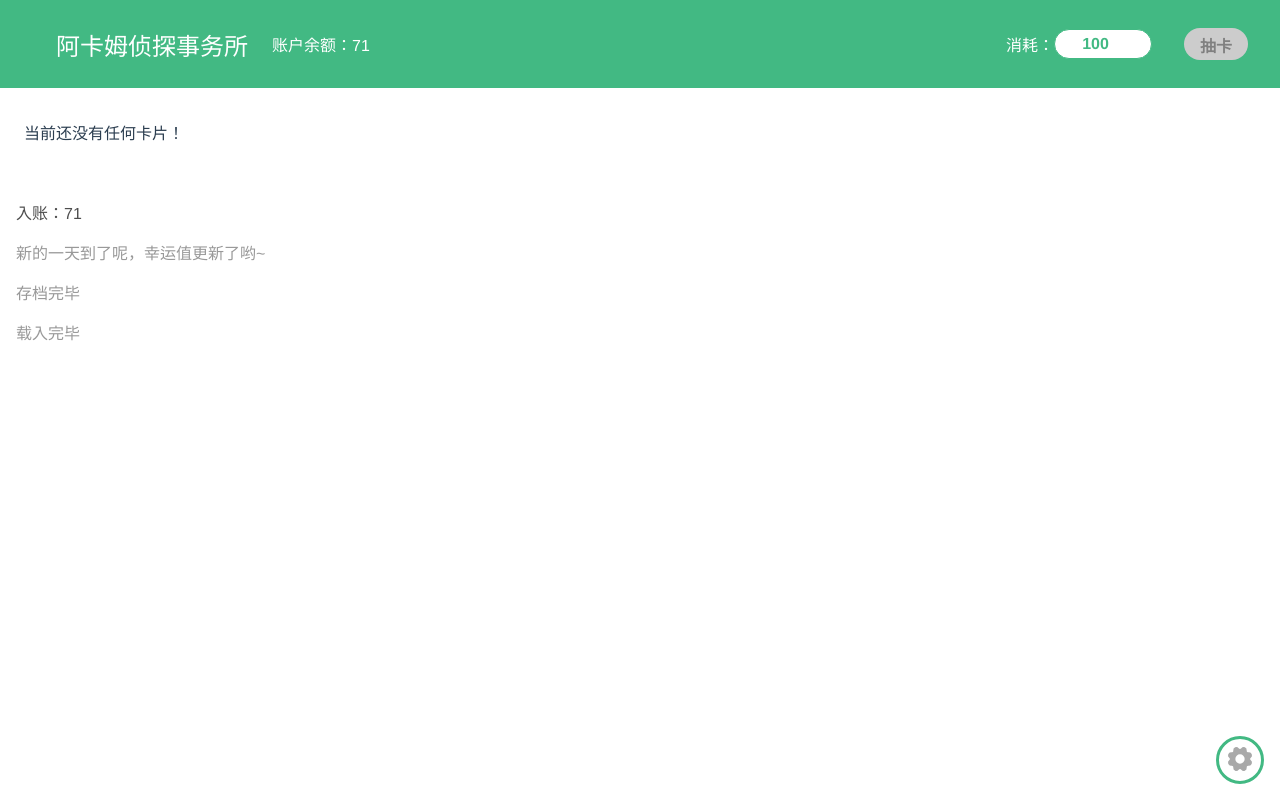
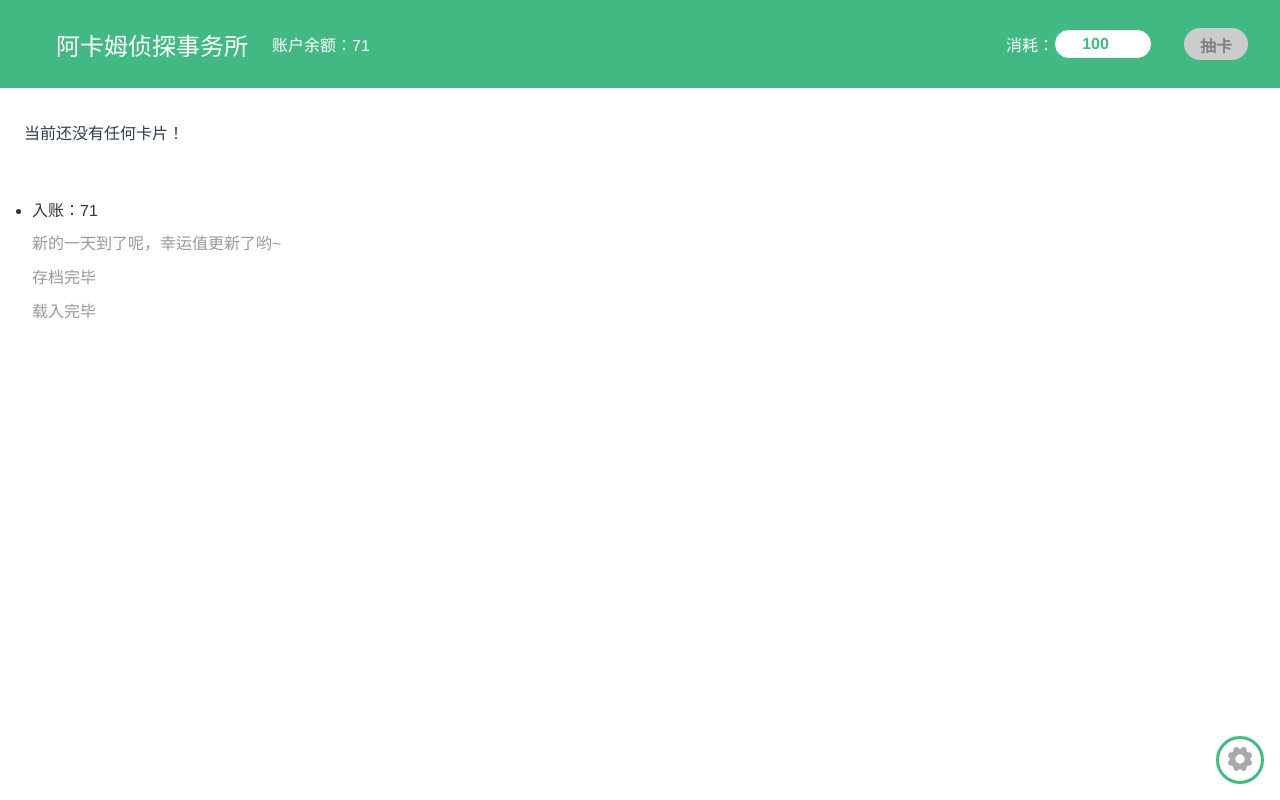
Before and after one commit to TheRiverElder/draw-each-day, a Vue app: page / in a window 1280 px wide. Built offline with nearby package versions, Linux system fonts and the light colour scheme.

Commit message:
Add MessageBox

```diff
--- a/src/App.vue
+++ b/src/App.vue
@@ -1,13 +1,9 @@
 <template>
   <div id="app">
     <TopBar title="阿卡姆事务局" />
-    <div class="content">
-      <p v-if="!profile.storage.length">当前还没有任何卡片！</p>
-      <Card v-for="card of profile.storage" :key="card.uid" :card="card"/>
-    </div>
-    <div class="message-list">
-      <p v-for="message of messages" :key="message">{{ message }}</p>
-    </div>
+    <Storage class="content" :storage="profile.storage"/>
+    <MessageBox class="message-box" :messages="messages"/>
+
     <div class="setting-button" @click="configureSettings = true">
       <img :src="icons.settings"/>
     </div>
@@ -19,20 +15,22 @@
 </template>
 
 <script>
-import Card from '@/components/Card.vue'
 import TopBar from "@/components/TopBar";
 import Overlay from "@/components/Overlay";
 import Settings from "@/components/Settings";
 
 import iconSettings from '@/assets/icon/settings.svg';
+import MessageBox from "@/components/MessageBox";
+import Storage from "@/components/Storage";
 
 export default {
   name: 'app',
   components: {
+    Storage,
+    MessageBox,
     Settings,
     Overlay,
     TopBar,
-    Card,
   },
   data() {
     return {
@@ -71,39 +69,11 @@ export default {
   .content {
     width: 100%;
     flex: 1;
-    padding: 1em;
     box-sizing: border-box;
-
-
-    display: flex;
-    flex-direction: row;
-    overflow-x: scroll;
   }
 
-  .content > * {
-    margin-left: .5em;
-    margin-right: .5em;
-    flex-shrink: 0;
-  }
-
-  .message-list {
-    width: 100%;
-    padding: 1em;
-    box-sizing: border-box;
-    text-align: left;
-    color: #999999;
-
-    display: flex;
-    flex-direction: column-reverse;
-  }
-
-  .message-list > p {
-    width: 100%;
-    margin: .5em 0;
-  }
-
-  .message-list > p:last-child {
-    color: #4d4d4d;
+  .message-box {
+    flex: 1;
   }
 
   .error {
--- /dev/null
+++ b/src/components/MessageBox.vue
@@ -0,0 +1,62 @@
+<template>
+    <div class="message-box">
+        <transition-group name="messages" tag="ul" class="message-list">
+            <li v-for="message of messages" :key="message.timestamp">{{ message.content }}</li>
+        </transition-group>
+    </div>
+</template>
+
+<script>
+    export default {
+        name: "MessageBox",
+        props: ['messages'],
+    }
+</script>
+
+<style scoped>
+
+
+    .message-box {
+        width: 100%;
+        padding: 1em;
+        box-sizing: border-box;
+        text-align: left;
+        color: #999999;
+
+        overflow-y: scroll;
+    }
+
+    .message-list {
+        width: 100%;
+        padding: 0;
+        margin: 0 0 0 1em;
+        box-sizing: border-box;
+
+        display: flex;
+        flex-direction: column-reverse;
+
+        list-style: none;
+    }
+
+    .message-list > li {
+        width: 100%;
+        margin: .3em 0;
+
+        text-align: left;
+    }
+
+    .message-list > li:last-child {
+        color: #333333;
+        list-style: disc;
+    }
+</style>
+
+<style scoped>
+    .messages-enter-active, .messages-leave-active {
+        transition: all 1s;
+    }
+    .messages-enter, .messages-leave-to {
+        opacity: 0;
+        transform: translateY(-50%) translateX(-20%) scaleX(0.8) scaleY(0.8);
+    }
+</style>
--- a/src/components/Settings.vue
+++ b/src/components/Settings.vue
@@ -54,7 +54,7 @@
 <style scoped>
     .settings {
         width: 100%;
-        margin: 0;
+        margin: 1em 0 0;
         padding: .5em 1em;
         box-sizing: border-box;
 
--- /dev/null
+++ b/src/components/Storage.vue
@@ -0,0 +1,46 @@
+<template>
+    <div class="storage">
+        <p v-if="!storage.length">当前还没有任何卡片！</p>
+        <Card v-for="card of storage" :key="card.uid" :card="card"/>
+    </div>
+</template>
+
+<script>
+    import Card from "@/components/Card";
+
+    export default {
+        name: "Storage",
+        components: {
+            Card,
+        },
+        props: ['storage'],
+    }
+</script>
+
+<style scoped>
+
+    .storage {
+        width: 100%;
+        padding: 1em;
+        box-sizing: border-box;
+
+
+        display: flex;
+        flex-direction: row;
+        overflow-x: scroll;
+    }
+
+    .storage > * {
+        margin-left: .5em;
+        margin-right: .5em;
+        flex-shrink: 0;
+    }
+
+    .storage-enter-active, .storage-leave-active {
+        transition: all 1s;
+    }
+    .storage-enter, .storage-leave-to {
+        opacity: 0;
+        transform: translateX(80%) scaleX(.5) scaleY(.5);
+    }
+</style>
--- a/src/game/state.js
+++ b/src/game/state.js
@@ -1,7 +1,7 @@
 let messageList = [];
 
-function showMessage(message) {
-    messageList.push(message);
+function showMessage(content) {
+    messageList.push({timestamp: Date.now(), content: content});
 }
 
 export {
```
